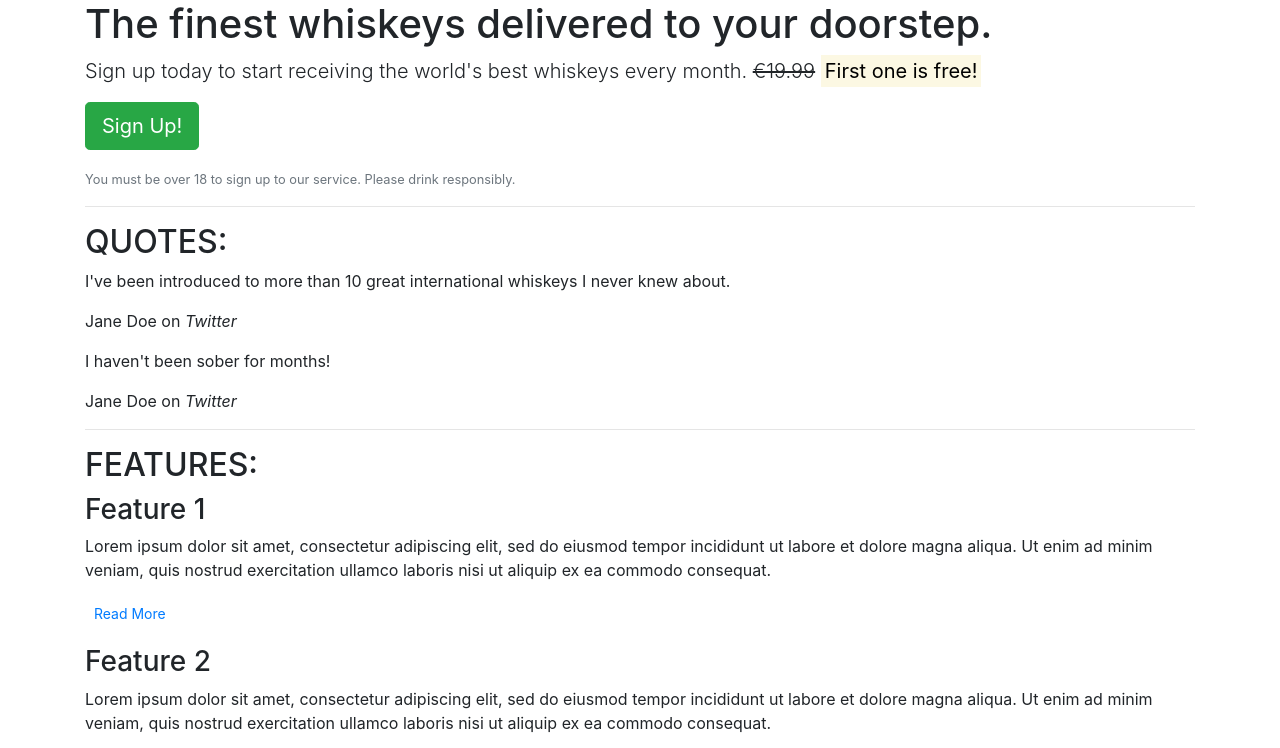
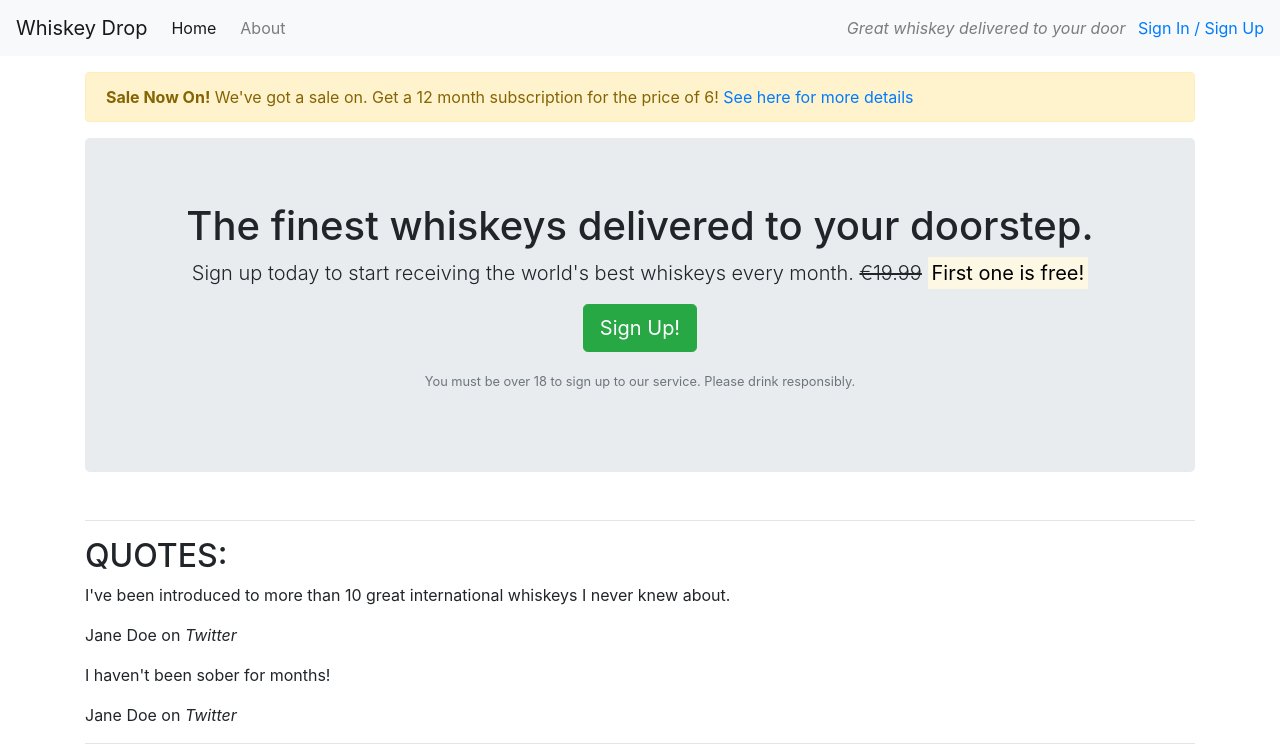
Before and after one commit to wyne-ybanez/BootStrap-Test, a plain HTML site: page Index.html in a window 1280 px wide. Shown: the top 748 px of the page. Drawn offline with nearby package versions, Linux system fonts and the light colour scheme.

Commit message:
bootstrap implementation in cols, added navbar, added article, added call out

```diff
--- a/Index.html
+++ b/Index.html
@@ -6,17 +6,52 @@
     <meta name="viewport" content="width=device-width, initial-scale=1.0">
     <title>Whiskey Drop | Taste a new whiskey every month</title>
     <link rel="stylesheet" href="https://maxcdn.bootstrapcdn.com/bootstrap/4.1.3/css/bootstrap.min.css">
+    <link rel="stylesheet" href="https://use.fontawesome.com/releases/v5.6.1/css/all.css" integrity="sha384-gfdkjb5BdAXd+lj+gudLWI+BXq4IuLW5IT+brZEZsLFm++aCMlF1V92rMkPaX4PP" crossorigin="anonymous">
 </head>
 
 <body>
-    <article class="container">
-        <!-- Callout -->
-        <section class="callout">
-            <h1>The finest whiskeys delivered to your doorstep.</h1>
-            <p class="lead">Sign up today to start receiving the world's best whiskeys every month. <s>€19.99</s> <strong><mark>First one is free!</mark></strong></p>
-            <p><button class="btn btn-lg btn-success">Sign Up!</button></p>
-            <p class="text-muted"><small>You must be over 18 to sign up to our service. Please drink responsibly.</small></p>
-        </section>
+     <!-- Navbar -->
+    <nav class="navbar navbar-light navbar-expand-sm bg-light">
+      <a href="/" class="navbar-brand"> Whiskey Drop</a>
+
+      <ul class="navbar-nav mr-auto">
+          <li class="active nav-item mr-2"><a class="nav-link" href="/">Home</a></li>
+          <li class="nav-item mr-2"><a class="nav-link" href="">About</a></li>
+          <li class="nav-item mr-2 d-block d-sm-none"><a class="nav-link" href="">Sign In / Sign Up</a></li>
+      </ul>
+
+      <div class="d-none d-md-block">
+          <p class="navbar-text my-auto mr-2"><i>Great whiskey delivered to your door</i></p>
+          <a href="/login">Sign In / Sign Up</a>
+      </div>
+  </nav>
+    <!-- End of Navbar -->
+
+    <!-- Article -->
+    <article class="container mt-3">
+      <div class="row d-none d-sm-block">
+          <div class="col-12">
+              <div class="alert alert-warning">
+                  <strong>Sale Now On!</strong> We've got a sale on. Get a 12 month subscription for the price of 6! <a href="">See here for more details</a>
+              </div>
+          </div>
+      </div>
+    <!-- End of Article -->
+
+    <!-- Call Out -->
+    <div class="row">
+      <div class="col-12">
+          <section class="callout jumbotron text-center">
+              <h1>The finest whiskeys delivered to your doorstep.</h1>
+              <p class="lead">Sign up today to start receiving the world's best whiskeys every month.
+                  <s class="d-none d-sm-inline">€19.99</s>
+                  <span class="d-inline d-sm-none"><br></span>
+                  <strong><mark>First one is free!</mark></strong></p>
+              <p><button class="btn btn-lg btn-success">Sign Up!</button></p>
+              <p class="text-muted"><small>You must be over 18 to sign up to our service. Please drink responsibly.</small></p>
+          </section>
+      </div>
+    </div>
         <!-- /.callout -->
         <hr>
 
```
